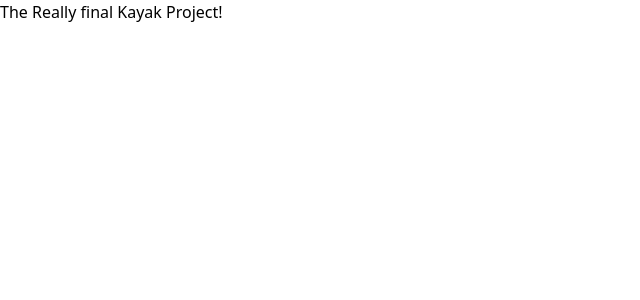
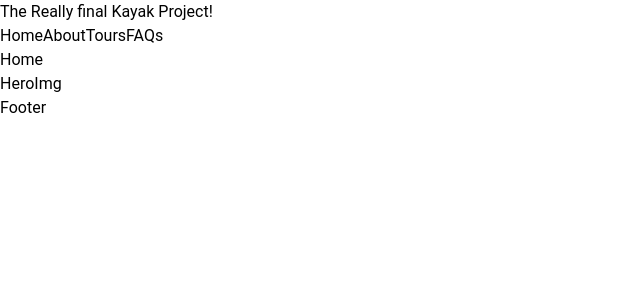
Before and after one commit to ThusharaGit/Kayak_final, a React (Vite) app: page / in a window 1280 px wide. Shown: the top 300 px of the page, without its empty margins (0-640 px from the left). Built offline with nearby package versions, Linux system fonts and the light colour scheme.

Commit message:
Co-authored-by: MaagMichael <MaagMichael@users.noreply.github.com>

```diff
--- a/package.json
+++ b/package.json
@@ -11,7 +11,8 @@
   },
   "dependencies": {
     "react": "^18.3.1",
-    "react-dom": "^18.3.1"
+    "react-dom": "^18.3.1",
+    "react-router-dom": "^6.24.1"
   },
   "devDependencies": {
     "@types/react": "^18.3.3",
--- a/src/App.jsx
+++ b/src/App.jsx
@@ -1,5 +1,14 @@
+import { BrowserRouter as Router, Route, Routes } from "react-router-dom";
+import './App.css'
 
-import './App.css'
+// import Navbar from "./components/Navbar";
+import Home from "./components/Home";
+import Navbar from "./components/Navbar";
+import About from "./components/About";
+import Tours from "./components/Tours";
+import Faq from "./components/Faq";
+import Contact from "./components/Contact";
+import Footer from "./components/Footer";
 
 function App() {
 
@@ -7,7 +16,17 @@ function App() {
   return (
     <>
       <h1 className='text-green-500 text-4xl font-bold' >The Really final Kayak Project!</h1>
-
+      <Router>
+          <Navbar />
+          <Routes>
+            <Route element={<Home />} path="/" exact />
+            <Route path="/about" element={<About />} />
+            <Route path="/tours" element={<Tours />} />
+            <Route path="/faq" element={<Faq />} />
+            <Route path="/contact" element={<Contact />} />
+          </Routes>
+          <Footer />
+        </Router>
     </>
   )
 }
--- /dev/null
+++ b/src/components/About.jsx
@@ -0,0 +1,9 @@
+// import React from 'react'
+
+function About() {
+  return (
+    <div>About</div>
+  )
+}
+
+export default About
--- /dev/null
+++ b/src/components/Contact.jsx
@@ -0,0 +1,9 @@
+// import React from 'react'
+
+function Contact() {
+  return (
+    <div>Contact</div>
+  )
+}
+
+export default Contact
--- /dev/null
+++ b/src/components/Faq.jsx
@@ -0,0 +1,9 @@
+// import React from 'react'
+
+function Faq() {
+  return (
+    <div>Faq</div>
+  )
+}
+
+export default Faq
--- /dev/null
+++ b/src/components/Footer.jsx
@@ -0,0 +1,7 @@
+function Footer() {
+    return (
+      <div>Footer</div>
+    )
+  }
+
+  export default Footer
--- /dev/null
+++ b/src/components/HeroImg.jsx
@@ -0,0 +1,9 @@
+import React from 'react'
+
+function HeroImg() {
+  return (
+    <div>HeroImg</div>
+  )
+}
+
+export default HeroImg
--- /dev/null
+++ b/src/components/Home.jsx
@@ -0,0 +1,14 @@
+// import React from 'react'
+
+import HeroImg from "./HeroImg"
+
+function Home() {
+  return (
+    <div>
+        <h1>Home</h1>
+        <HeroImg/>
+    </div>
+  )
+}
+
+export default Home
--- /dev/null
+++ b/src/components/Navbar.jsx
@@ -0,0 +1,27 @@
+import { Link } from "react-router-dom";
+
+// import React from 'react'
+// import "./Navbar.css";
+
+// Logo should be a svg file
+// https://www.freecodecamp.org/news/use-svg-images-in-css-html/
+import logo from "../images/logo_paddlexplorer.svg";
+
+
+
+
+function Navbar() {
+    return (
+        <div className="flex justify-between">
+
+            {/* Link to router pages */}
+            {/* <img src={logo} alt="" /> */}
+            <Link to="/">Home</Link>
+            <Link to="/about">About</Link>
+            <Link to="/tours">Tours</Link>
+            <Link to="/faq">FAQs</Link>
+        </div>
+    )
+}
+
+export default Navbar
--- /dev/null
+++ b/src/components/Tours.jsx
@@ -0,0 +1,9 @@
+// import React from 'react'
+
+function Tours() {
+  return (
+    <div>Tours</div>
+  )
+}
+
+export default Tours
--- a/src/index.css
+++ b/src/index.css
@@ -1,3 +1,25 @@
 @tailwind base;
 @tailwind components;
 @tailwind utilities;
+
+@import url("https://fonts.googleapis.com/css2?family=Roboto:wght@300&display=swap");
+
+* {
+  margin: 0;
+  padding: 0;
+  box-sizing: border-box;
+  font-family: "Roboto", sans-serif;
+}
+
+/* https://html-color.codes/*/
+:root {
+  --main-text-light: #fff;
+  --main-text-dark: #000;
+
+  --link-hover:#EFC737;
+  --banner-green:#47B83E;
+  --banner-yellow: #EFC737;
+  --footer-bg: #27392F;
+
+  --bg-mobil-menu:rgba(0, 0, 0, 0.85);
+}
```
Also changed, not shown: src/images/logo_paddlexplorer.svg (added), 1 other file (tests, documents, lock files or other folders).
